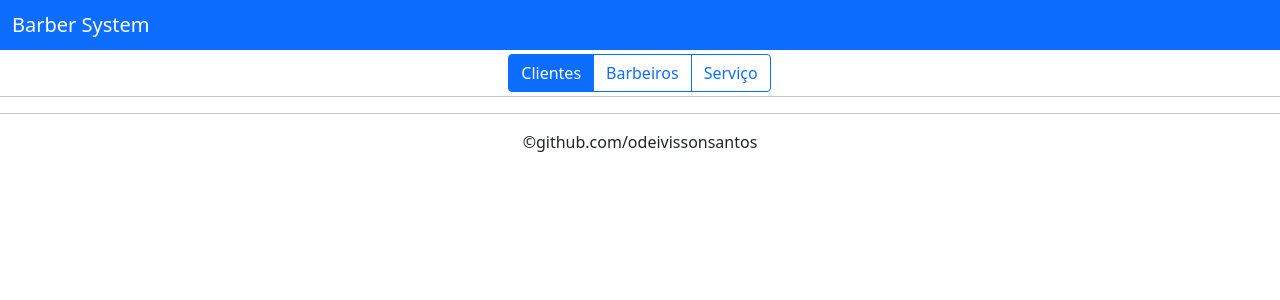
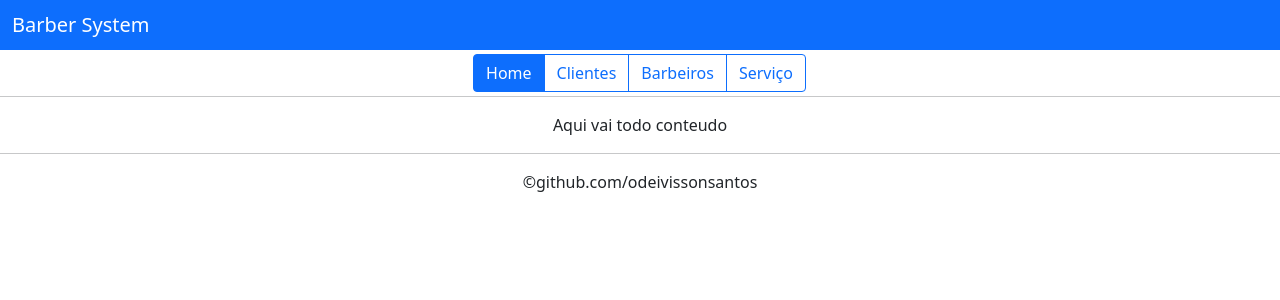
Before and after one commit to odeivissonsantos/Barber-System-Angular, an Angular app: page / in a window 1280 px wide. Shown: the top 300 px of the page. Built offline with nearby package versions, Linux system fonts and the light colour scheme.

Commit message:
alteracao do componente main para nav

```diff
--- a/src/app/app.component.html
+++ b/src/app/app.component.html
@@ -1,3 +1,3 @@
 <app-toolbar></app-toolbar>
-<app-main></app-main>
+<app-nav></app-nav>
 <app-footer></app-footer>
--- a/src/app/app.module.ts
+++ b/src/app/app.module.ts
@@ -7,14 +7,14 @@ import { AppRoutingModule } from './app-routing.module';
 import { AppComponent } from './app.component';
 import { ToolbarComponent } from './toolbar/toolbar.component';
 import { FooterComponent } from './footer/footer.component';
-import { MainComponent } from './main/main.component';
+import { NavComponent } from './nav/nav.component';
 
 @NgModule({
   declarations: [
     AppComponent,
     ToolbarComponent,
     FooterComponent,
-    MainComponent
+    NavComponent
   ],
   imports: [
     BrowserModule,
--- a/src/app/footer/footer.component.css
+++ b/src/app/footer/footer.component.css
@@ -1,3 +1,4 @@
-#footer{
+div{
+    height: 5%;
     text-align: center;
 }
--- a/src/app/footer/footer.component.html
+++ b/src/app/footer/footer.component.html
@@ -1,4 +1,5 @@
-<hr />
+
     <div id="footer">
+        <hr />
         &copy;github.com/odeivissonsantos
     </div>
--- a/src/app/main/main.component.ts
+++ /dev/null
@@ -1,15 +0,0 @@
-import { Component, OnInit } from '@angular/core';
-
-@Component({
-  selector: 'app-main',
-  templateUrl: './main.component.html',
-  styleUrls: ['./main.component.css']
-})
-export class MainComponent implements OnInit {
-
-  constructor() { }
-
-  ngOnInit(): void {
-  }
-
-}
--- a/src/app/main/main.component.css
+++ b/src/app/nav/nav.component.css
@@ -1,3 +1,5 @@
 div{
+    height: 85%;
     text-align: center;
+
 }
--- a/src/app/main/main.component.html
+++ b/src/app/nav/nav.component.html
@@ -1,7 +1,10 @@
 <div class="mt-1">
     <div class="btn-group" role="group" aria-label="Basic radio toggle button group">
         <input type="radio" class="btn-check" name="btnradio" id="btnradio1" autocomplete="off" checked>
-        <label class="btn btn-outline-primary" for="btnradio1">Clientes</label>
+        <label class="btn btn-outline-primary" for="btnradio1">Home </label>
+
+        <input type="radio" class="btn-check" name="btnradio" id="btnradio2" autocomplete="off">
+        <label class="btn btn-outline-primary" for="btnradio2">Clientes</label>
 
         <input type="radio" class="btn-check" name="btnradio" id="btnradio2" autocomplete="off">
         <label class="btn btn-outline-primary" for="btnradio2">Barbeiros</label>
@@ -11,3 +14,6 @@
   </div>
 </div>
 <hr class="mt-1"/>
+<div class="navegacao">
+  <p>Aqui vai todo conteudo</p>
+</div>
--- /dev/null
+++ b/src/app/nav/nav.component.ts
@@ -0,0 +1,15 @@
+import { Component, OnInit } from '@angular/core';
+
+@Component({
+  selector: 'app-nav',
+  templateUrl: './nav.component.html',
+  styleUrls: ['./nav.component.css']
+})
+export class NavComponent implements OnInit {
+
+  constructor() { }
+
+  ngOnInit(): void {
+  }
+
+}
--- a/src/app/toolbar/toolbar.component.css
+++ b/src/app/toolbar/toolbar.component.css
@@ -1,3 +1,6 @@
+nav{
+    height: 10%;
+}
 #span{
     color:white;
 }
```
